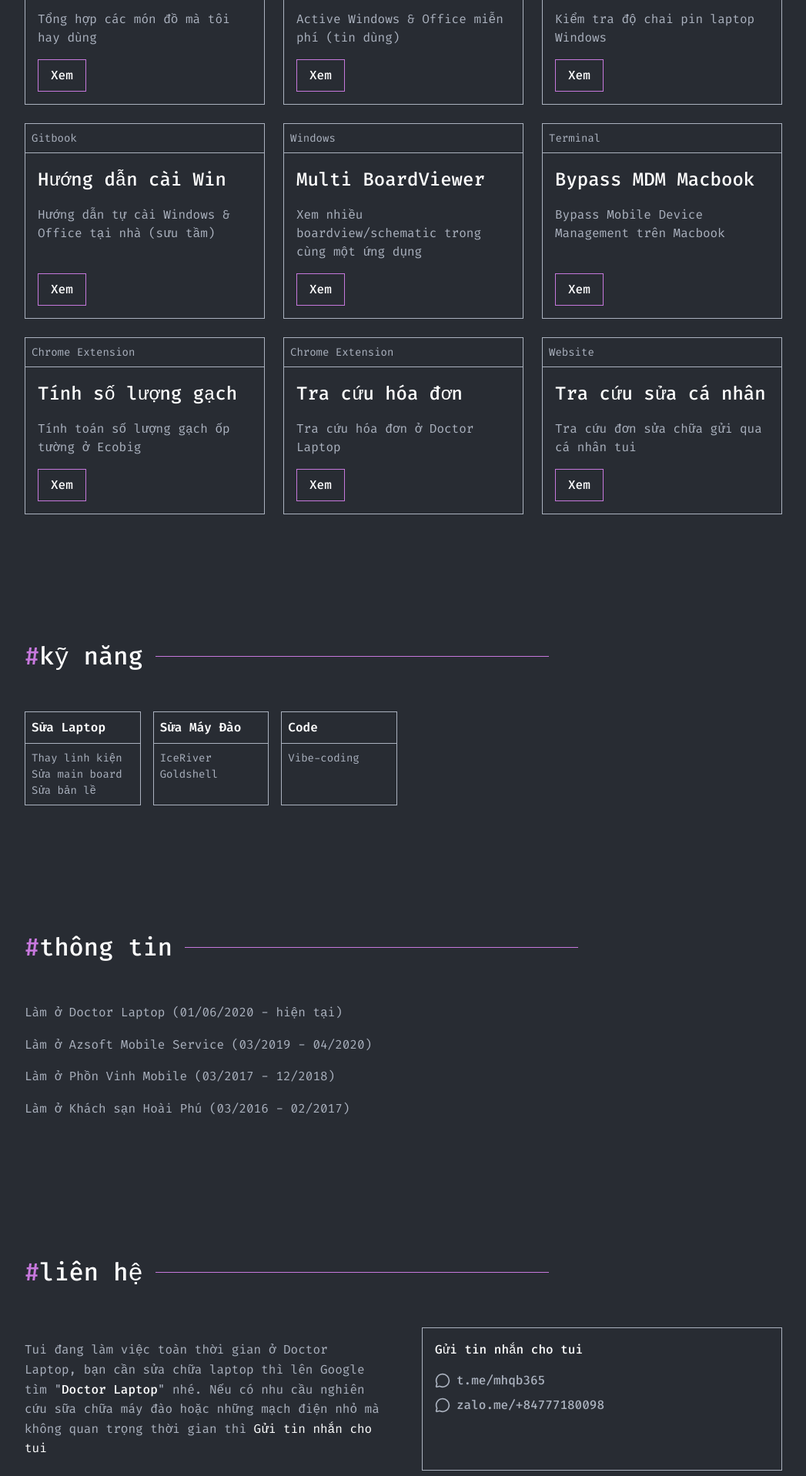
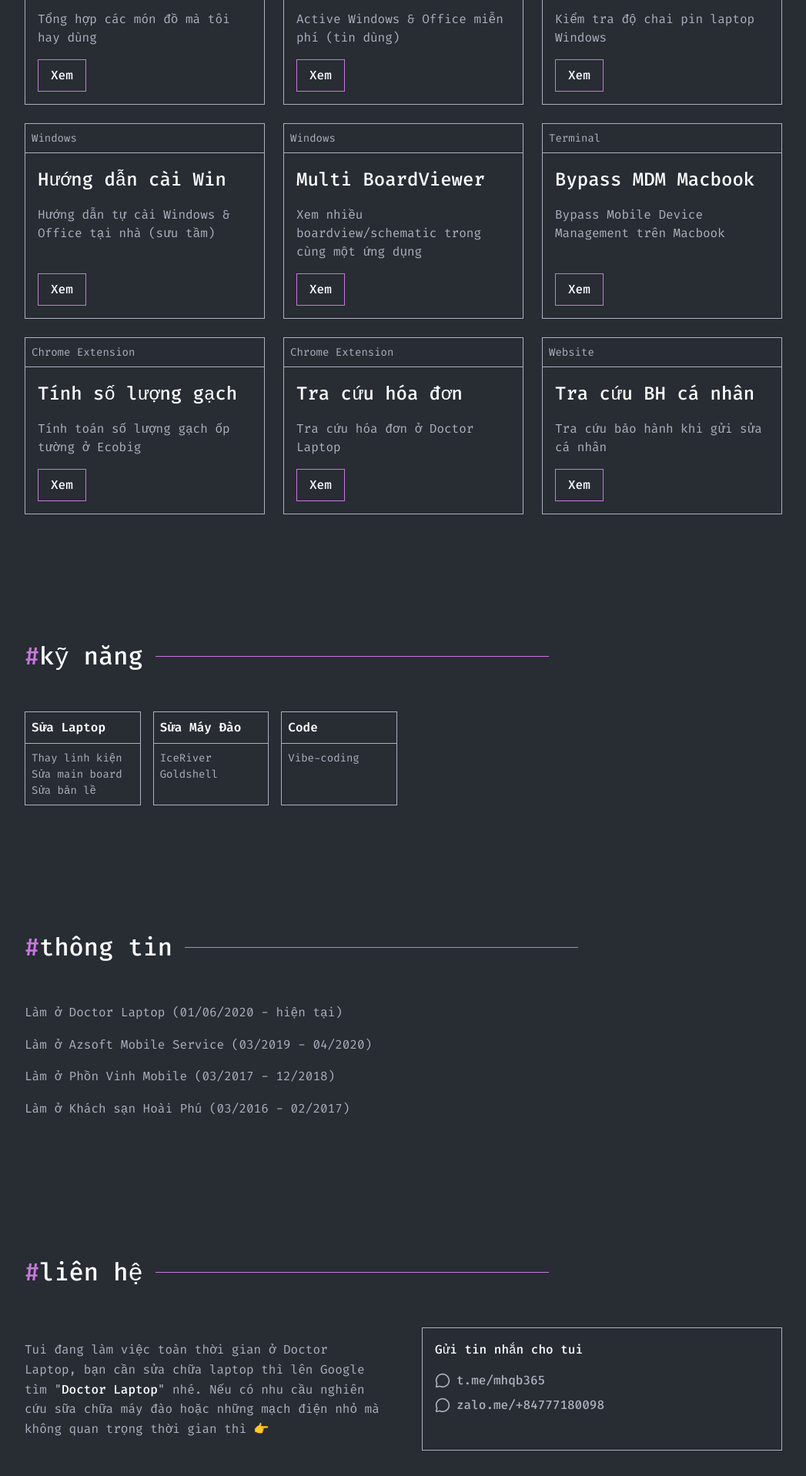
Before and after one commit to mhqb365/mhqb365, a Vue app: page / in a window 1280 px wide. Shown: the part 880-2797 px from the top of the page at 77% size, without its empty margins (146-1193 px from the left). Built offline with nearby package versions, Linux system fonts and the light colour scheme.

Commit message:
Update info

```diff
--- a/src/views/Home.vue
+++ b/src/views/Home.vue
@@ -19,7 +19,7 @@
             <img src="/Mai-Noel.png" alt="Hero graphic" />
             <div class="status-badge">
               <span class="status-dot"></span>
-              như 1 con mèo <span class="text-accent">LƯỜI</span>
+              Như 1 con mèo <span class="text-accent">LƯỜI</span>
             </div>
           </div>
         </div>
@@ -69,9 +69,10 @@
           <p>
             Tui đang làm việc toàn thời gian ở Doctor Laptop, bạn cần sửa chữa
             laptop thì lên Google tìm "<a href="https://www.google.com/search?q=Doctor+Laptop" target="_blank"
-              style="color: white;">Doctor Laptop</a>" nhé.
-            Nếu có nhu cầu nghiên cứu sữa chữa máy đào hoặc những mạch điện nhỏ mà không
-            quan trọng thời gian thì <span style="color: white;">Gửi tin nhắn cho tui</span>
+              style="color: white">Doctor Laptop</a>" nhé. Nếu có nhu cầu nghiên cứu sữa chữa máy đào hoặc những mạch
+            điện nhỏ mà không quan trọng thời gian thì
+            <span id="iconHand" class="icon-hand-md">👉</span>
+            <span id="iconHand" class="icon-hand-sm">👇</span>
           </p>
           <div class="contact-box">
             <h3>Gửi tin nhắn cho tui</h3>
@@ -125,7 +126,7 @@ const featuredProjects = ref([
     id: 4,
     title: "Hướng dẫn cài Win",
     description: "Hướng dẫn tự cài Windows & Office tại nhà (sưu tầm)",
-    tech: ["Gitbook"],
+    tech: ["Windows"],
     liveUrl: "https://tranphu.gitbook.io/setup",
   },
   {
@@ -160,8 +161,8 @@ const featuredProjects = ref([
   },
   {
     id: 9,
-    title: "Tra cứu sửa cá nhân",
-    description: "Tra cứu đơn sửa chữa gửi qua cá nhân tui",
+    title: "Tra cứu BH cá nhân",
+    description: "Tra cứu bảo hành khi gửi sửa cá nhân",
     tech: ["Website"],
     liveUrl: "https://repair.mhqb365.com",
   },
@@ -464,6 +465,20 @@ const scrollToElement = (id) => {
   }
 }
 
+.icon-hand-sm {
+  display: none;
+}
+
+@media (max-width: 767px) {
+  .icon-hand-md {
+    display: none;
+  }
+
+  .icon-hand-sm {
+    display: inline;
+  }
+}
+
 @media (max-width: 480px) {
   .hero-text h1 {
     font-size: 18px;
```
